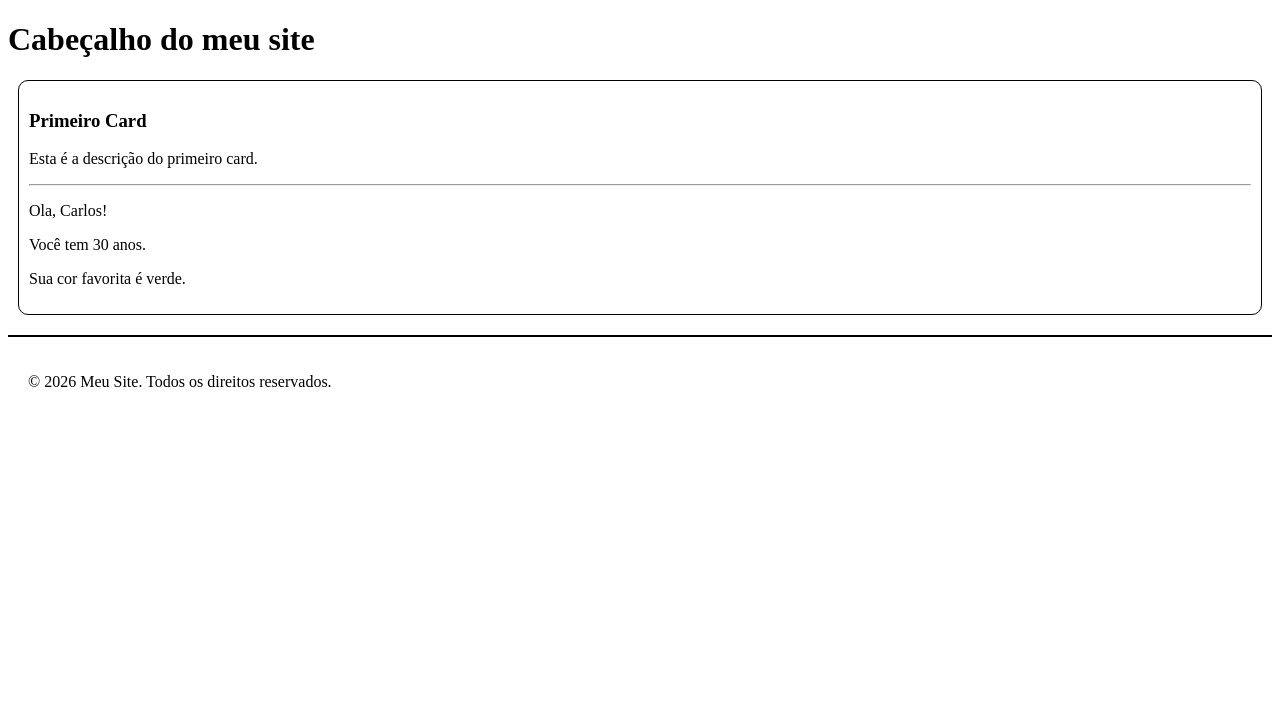
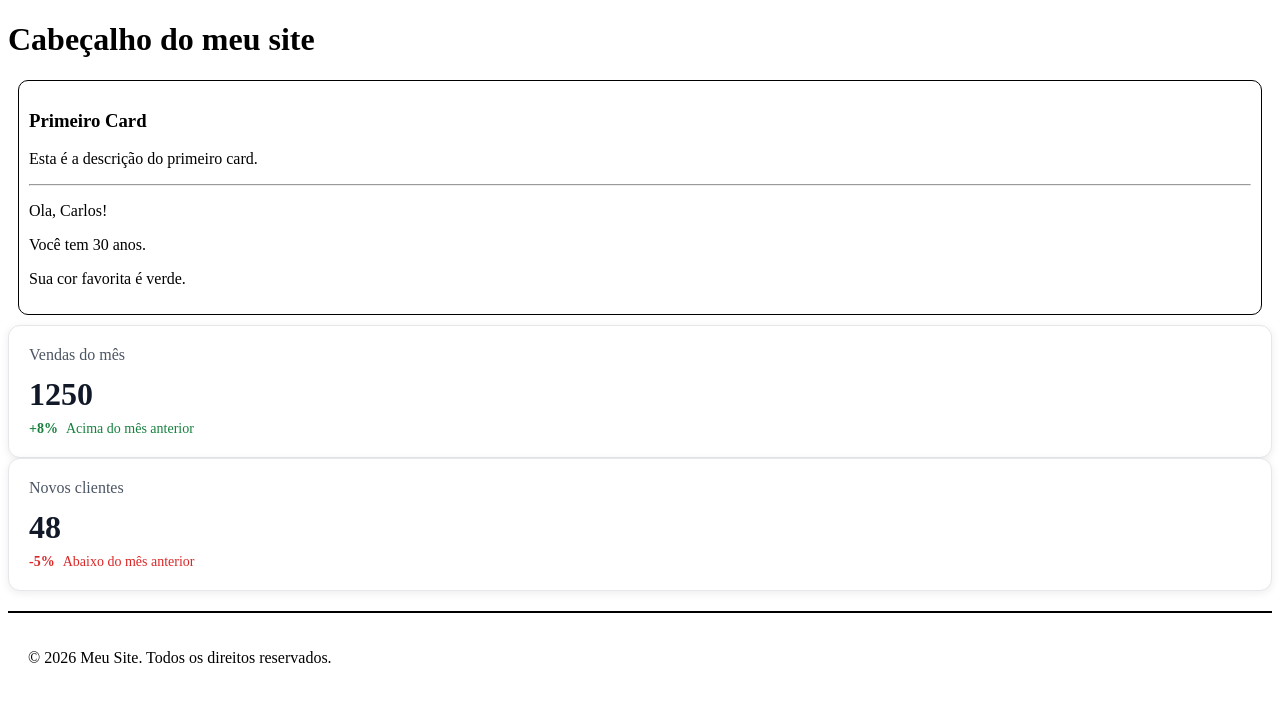
Before and after one commit to Carlos-Baima27/Primeiro-Projeto-React, a React (Vite) app: page / in a window 1280 px wide. Shown: the top 702 px of the page. Built offline with nearby package versions, Linux system fonts and the light colour scheme.

Commit message:
eat: adiciona card especial com comparação mensal

```diff
--- a/src/App.tsx
+++ b/src/App.tsx
@@ -2,6 +2,7 @@ import "./App.css";
 import { Header } from "./components/header";
 import { Footer } from "./components/footer";
 import { Card } from "./components/card";
+import { SpecialCard } from "./components/special-card";
 
 function App() {
   let name = "Carlos";
@@ -19,6 +20,18 @@ function App() {
         <p>Você tem {age} anos.</p>
         <p>Sua cor favorita é {color}.</p>
       </Card>
+      <SpecialCard
+        title="Vendas do mês"
+        value={1250}
+        percentage={8}
+        isPositive={true}
+      />
+      <SpecialCard
+        title="Novos clientes"
+        value={48}
+        percentage={5}
+        isPositive={false}
+      />
       <Footer />
     </div>
   );
--- /dev/null
+++ b/src/components/special-card/index.tsx
@@ -0,0 +1,36 @@
+import "./special-card.css";
+
+type SpecialCardProps = {
+  title: string;
+  value: number;
+  percentage: number;
+  isPositive: boolean;
+};
+
+export const SpecialCard = ({
+  title,
+  value,
+  percentage,
+  isPositive,
+}: SpecialCardProps) => {
+  const comparison = isPositive
+    ? `+${Math.abs(percentage)}%`
+    : `-${Math.abs(percentage)}%`;
+
+  return (
+    <article className="special-card">
+      <h2 className="special-card__title">{title}</h2>
+      <p className="special-card__value">{value}</p>
+      <p
+        className={`special-card__comparison ${
+          isPositive ? "special-card__comparison--positive" : "special-card__comparison--negative"
+        }`}
+      >
+        <strong>{comparison}</strong>
+        <span>
+          {isPositive ? "Acima do mês anterior" : "Abaixo do mês anterior"}
+        </span>
+      </p>
+    </article>
+  );
+};
--- /dev/null
+++ b/src/components/special-card/special-card.css
@@ -0,0 +1,37 @@
+.special-card {
+  padding: 20px;
+  border: 1px solid #e5e7eb;
+  border-radius: 12px;
+  background-color: #fff;
+  box-shadow: 0 2px 8px rgb(0 0 0 / 8%);
+}
+
+.special-card__title {
+  margin: 0 0 12px;
+  color: #4b5563;
+  font-size: 1rem;
+  font-weight: 500;
+}
+
+.special-card__value {
+  margin: 0 0 8px;
+  color: #111827;
+  font-size: 2rem;
+  font-weight: 700;
+}
+
+.special-card__comparison {
+  display: flex;
+  flex-wrap: wrap;
+  gap: 8px;
+  margin: 0;
+  font-size: 0.875rem;
+}
+
+.special-card__comparison--positive {
+  color: #15803d;
+}
+
+.special-card__comparison--negative {
+  color: #dc2626;
+}
```
Also changed, not shown: .docs/plan.md.
